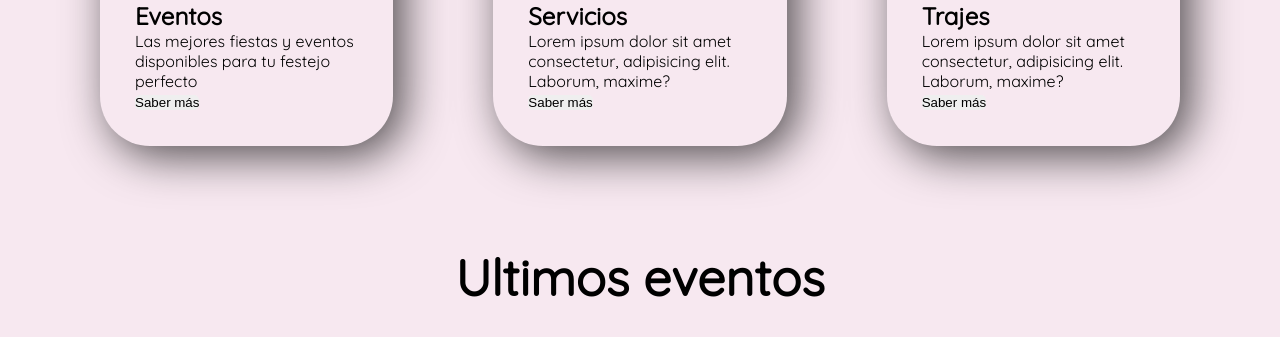
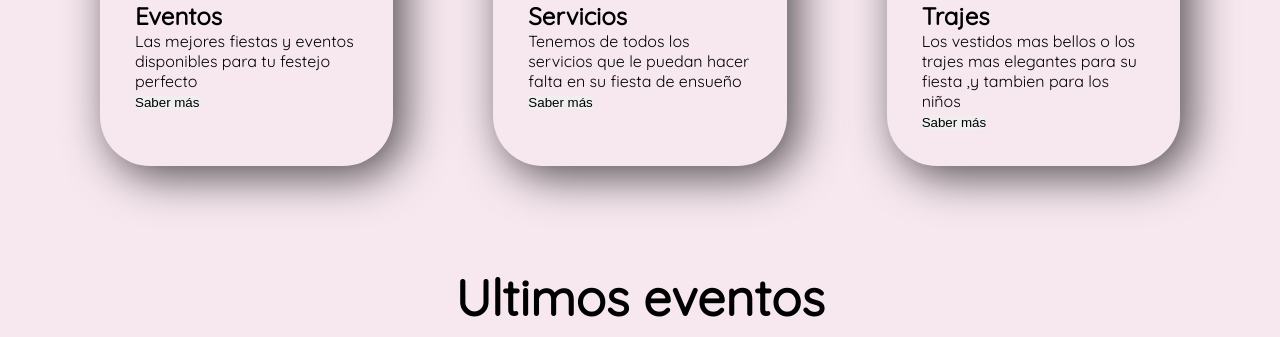
Before and after one commit to MarcoLeon911/PFRodriguez, a plain HTML site: page index.html in a window 1280 px wide. Shown: the part 949-1286 px from the top of the page. Drawn offline with Linux system fonts and the light colour scheme.

Commit message:
revisión final 2

```diff
--- a/index.html
+++ b/index.html
@@ -52,13 +52,13 @@
                     <div class="tarjeta">
                         <img class="foto2" src="./assets/img/foto4.jpg" alt="">
                       <h2 class="titulo">Servicios</h2>
-                      <p>Lorem ipsum dolor sit amet consectetur, adipisicing elit. Laborum, maxime?</p>
+                      <p>Tenemos de todos los servicios que le puedan hacer falta en su fiesta de ensueño</p>
                       <button class="bt">Saber más</button>
                     </div>
                     <div class="tarjeta">
                         <img class="foto2" src="./assets/img/foto3.jpg" alt="">
                       <h2 class="titulo">Trajes</h2>
-                      <p>Lorem ipsum dolor sit amet consectetur, adipisicing elit. Laborum, maxime?</p>
+                      <p>Los vestidos mas bellos o los trajes mas elegantes para su fiesta ,y tambien para los niños</p>
                       <button class="bt">Saber más</button>
                     </div>
 
```
